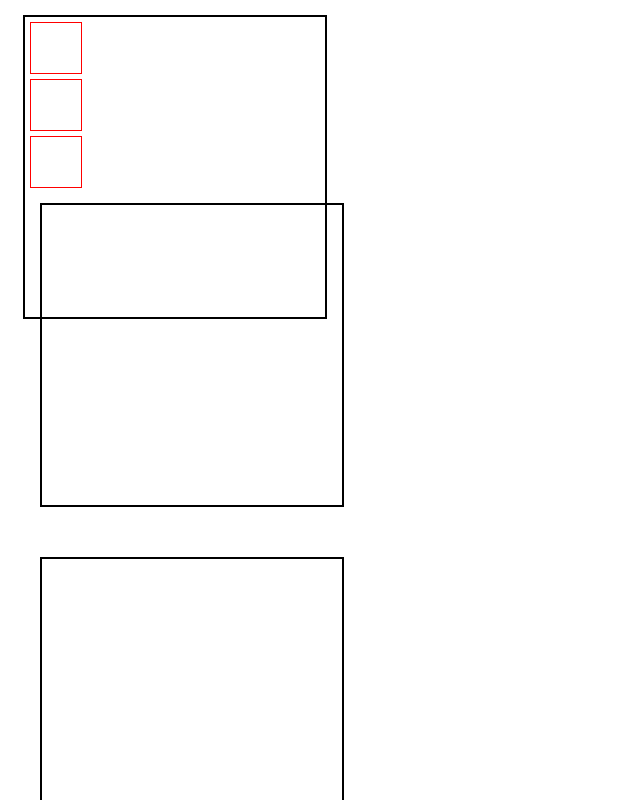
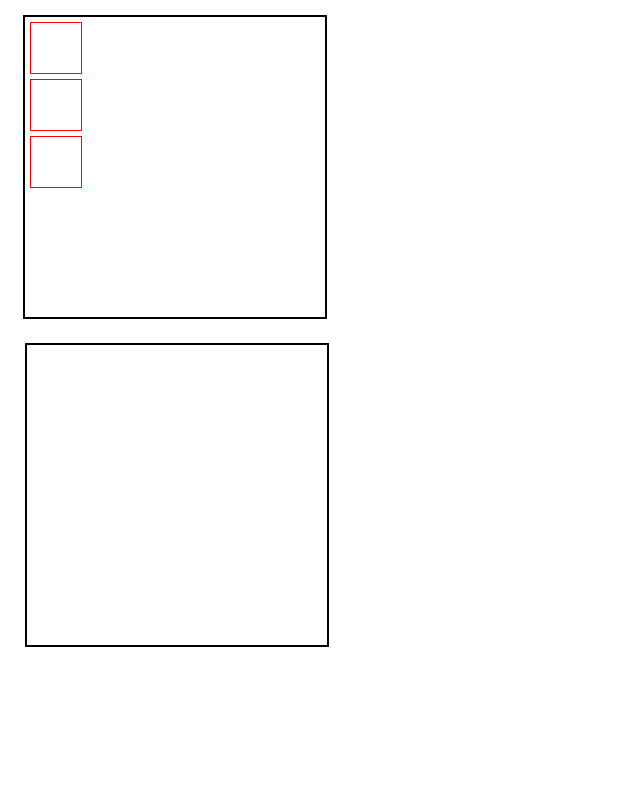
Before and after one commit to Alexey-Kleschov/angular-dnd, an Angular app: page / in a window 1280 px wide. Shown: the top 800 px of the page, without its empty margins (0-640 px from the left). Built offline with nearby package versions, Linux system fonts and the light colour scheme.

Commit message:
2 files modified

```diff
--- a/src/app/app.component.css
+++ b/src/app/app.component.css
@@ -4,7 +4,7 @@
   border: 2px solid black;
   display: block;
   margin: 15px;
-  margin-bottom: 50px;
+  margin-bottom: 10px;
 }
 .drag{
   width: 50px;
@@ -18,5 +18,5 @@
   height: 300px;
   border: 2px solid black;
   position: relative;
-  top: 250px;
+  top: 150px;
 }
--- a/src/app/app.component.html
+++ b/src/app/app.component.html
@@ -1,8 +1,9 @@
-<div cdkDropListGroup>
+
   <div
     class="main"
     cdkDropList
-
+    #main="cdkDropList"
+    [cdkDropListConnectedTo]="[inside]"
 
     (cdkDropListDropped)="drop($event)"
     (cdkDropListEntered)="entered($event)"
@@ -32,14 +33,14 @@
 
   </div> -->
 
-<div
-        class="main"
+    <div
+        #inside="cdkDropList"
+        [cdkDropListConnectedTo]="[main]"
+        class="inside"
         cdkDropList
         (cdkDropListEntered)="entered($event)"
-        *ngFor="let i of [1,2,3]"
+
         (cdkDropListDropped)="fuck()"
       >
     </div >
   </div >
-
-</div>
```
